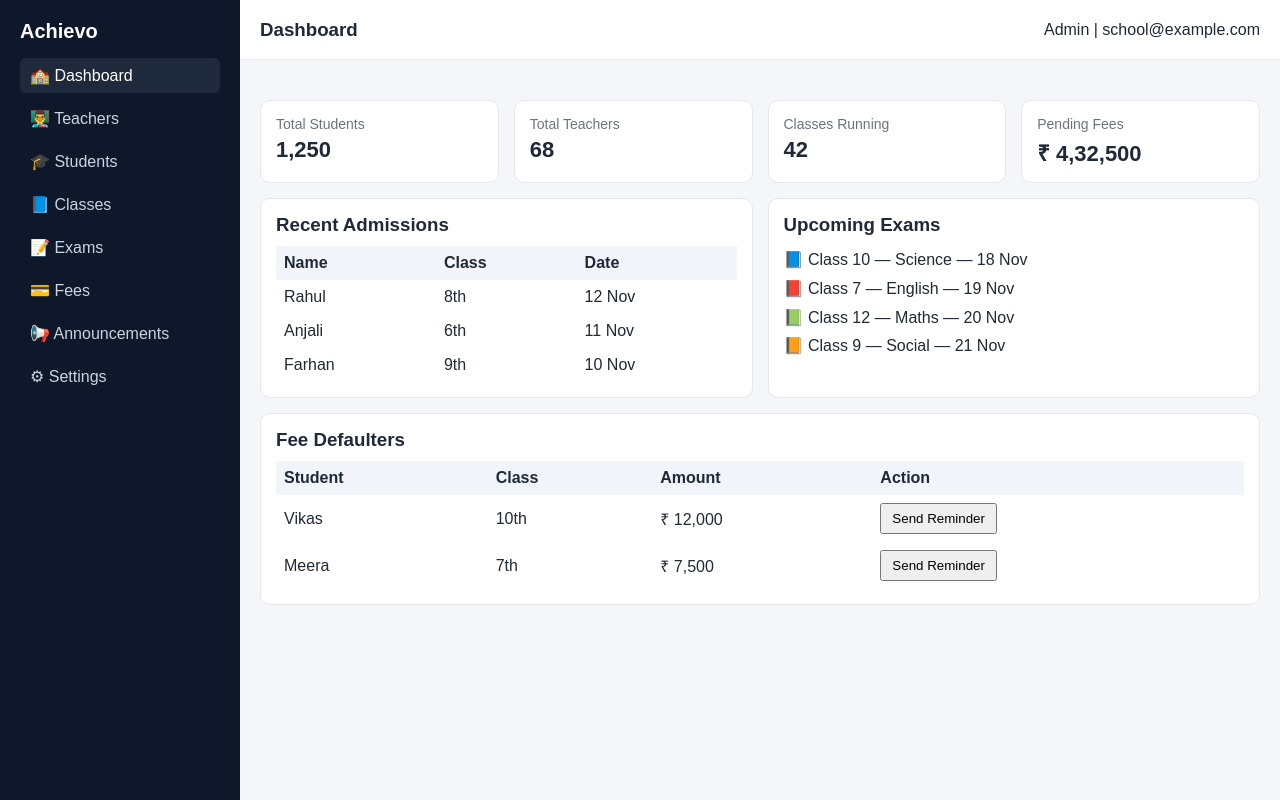
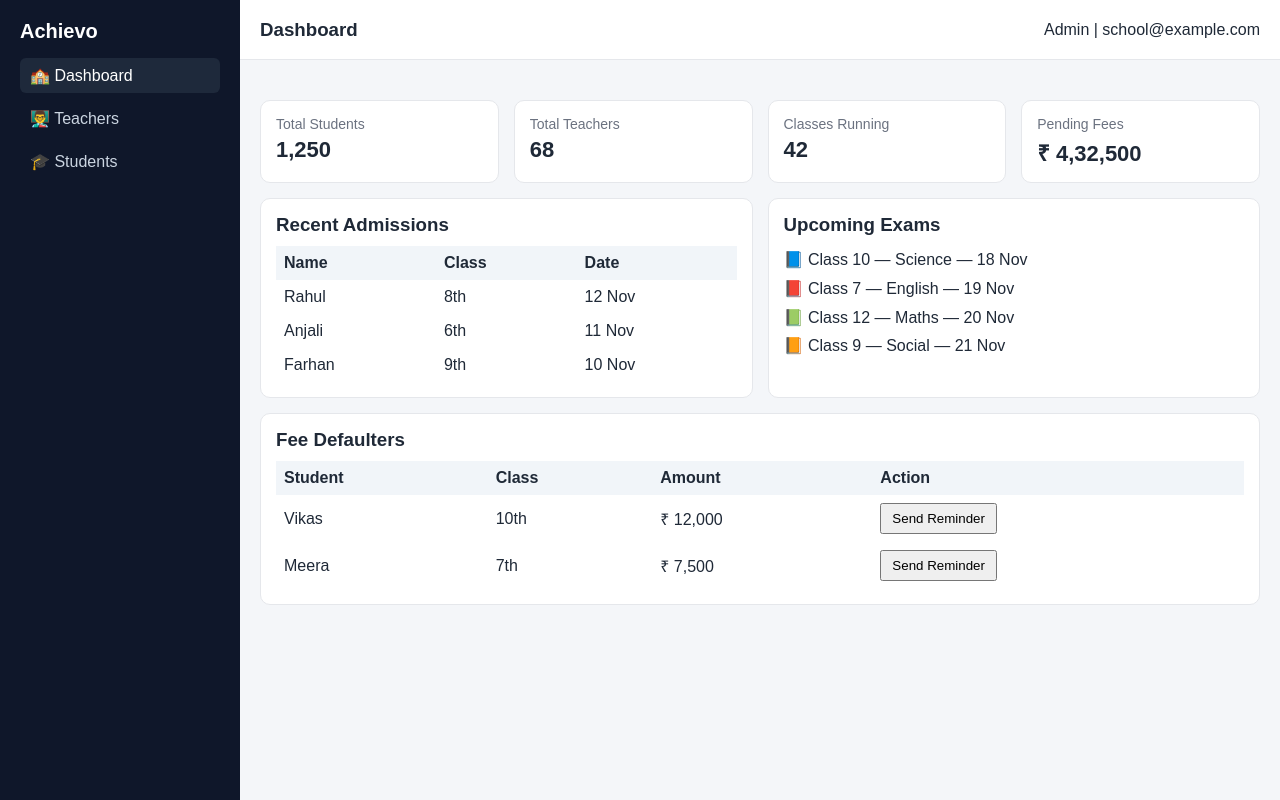
Before and after one commit to Ganiphantom/new-example, a Flask app: page /admin/dashboard in a window 1280 px wide. Run offline with Flask 3, Linux system fonts and the light colour scheme.

Commit message:
new deleted

```diff
--- a/templates/admin/dashboard.html
+++ b/templates/admin/dashboard.html
@@ -35,11 +35,7 @@
         <li><a href="#" class="active">🏫 Dashboard</a></li>
         <li><a href="#">👨‍🏫 Teachers</a></li>
         <li><a href="#">🎓 Students</a></li>
-        <li><a href="#">📘 Classes</a></li>
-        <li><a href="#">📝 Exams</a></li>
-        <li><a href="#">💳 Fees</a></li>
-        <li><a href="#">📢 Announcements</a></li>
-        <li><a href="#">⚙ Settings</a></li>
+
       </ul>
     </aside>
 
```
